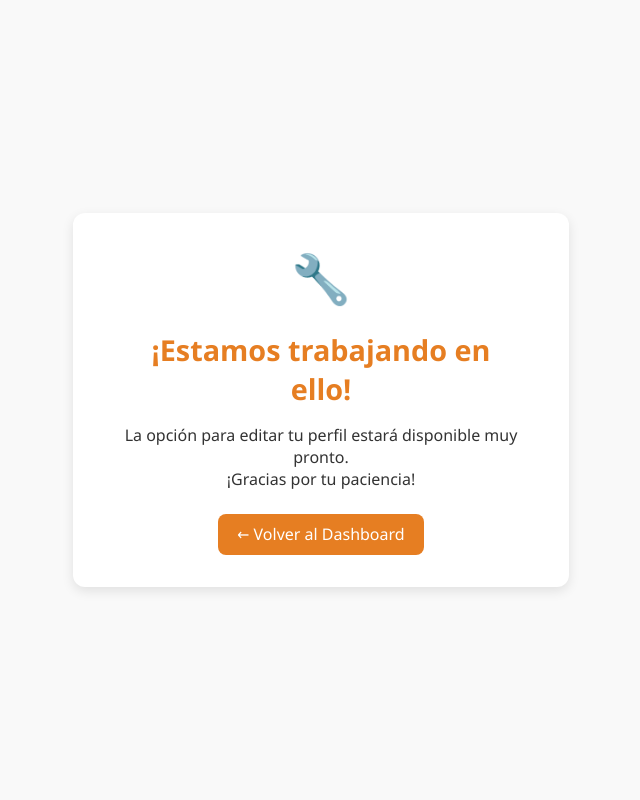
After one commit to AndrjsM/sc502-1c2025-grupo1, a PHP site: page /proximamente.php in a window 1280 px wide. The commit adds this page. Shown: the whole page, without its empty margins (319-959 px from the left). Run offline with PHP 8.4, Linux system fonts and the light colour scheme.

Commit message:
Btn para mejoras - proximamente y mensaje enviado

```diff
--- /dev/null
+++ b/proximamente.php
@@ -0,0 +1,71 @@
+<!DOCTYPE html>
+<html lang="es">
+<head>
+  <meta charset="UTF-8" />
+  <meta name="viewport" content="width=device-width, initial-scale=1.0" />
+  <title>Próximamente - Patitas al Rescate</title>
+  <style>
+    body {
+      margin: 0;
+      padding: 0;
+      font-family: 'Segoe UI', Tahoma, Geneva, Verdana, sans-serif;
+      background-color: #f9f9f9;
+      color: #333;
+      display: flex;
+      flex-direction: column;
+      align-items: center;
+      justify-content: center;
+      height: 100vh;
+      text-align: center;
+    }
+
+    .container {
+      background: white;
+      padding: 2rem 3rem;
+      border-radius: 12px;
+      box-shadow: 0 4px 12px rgba(0,0,0,0.1);
+      max-width: 400px;
+      width: 90%;
+    }
+
+    h1 {
+      font-size: 1.8rem;
+      margin-bottom: 1rem;
+      color: #e67e22;
+    }
+
+    p {
+      font-size: 1rem;
+      margin-bottom: 1.5rem;
+    }
+
+    .btn {
+      text-decoration: none;
+      background-color: #e67e22;
+      color: white;
+      padding: 0.6rem 1.2rem;
+      border-radius: 8px;
+      transition: background-color 0.3s ease;
+      display: inline-block;
+    }
+
+    .btn:hover {
+      background-color: #d35400;
+    }
+
+    .icon {
+      font-size: 3rem;
+      color: #e67e22;
+      margin-bottom: 1rem;
+    }
+  </style>
+</head>
+<body>
+  <div class="container">
+    <div class="icon">🔧</div>
+    <h1>¡Estamos trabajando en ello!</h1>
+    <p>La opción para editar tu perfil estará disponible muy pronto.<br> ¡Gracias por tu paciencia!</p>
+    <a href="dashboard.php" class="btn">← Volver al Dashboard</a>
+  </div>
+</body>
+</html>
```
Also changed, not shown: dashboard.php (+11 -11 lines), procesar_contacto.php (added, +71 -0 lines).
